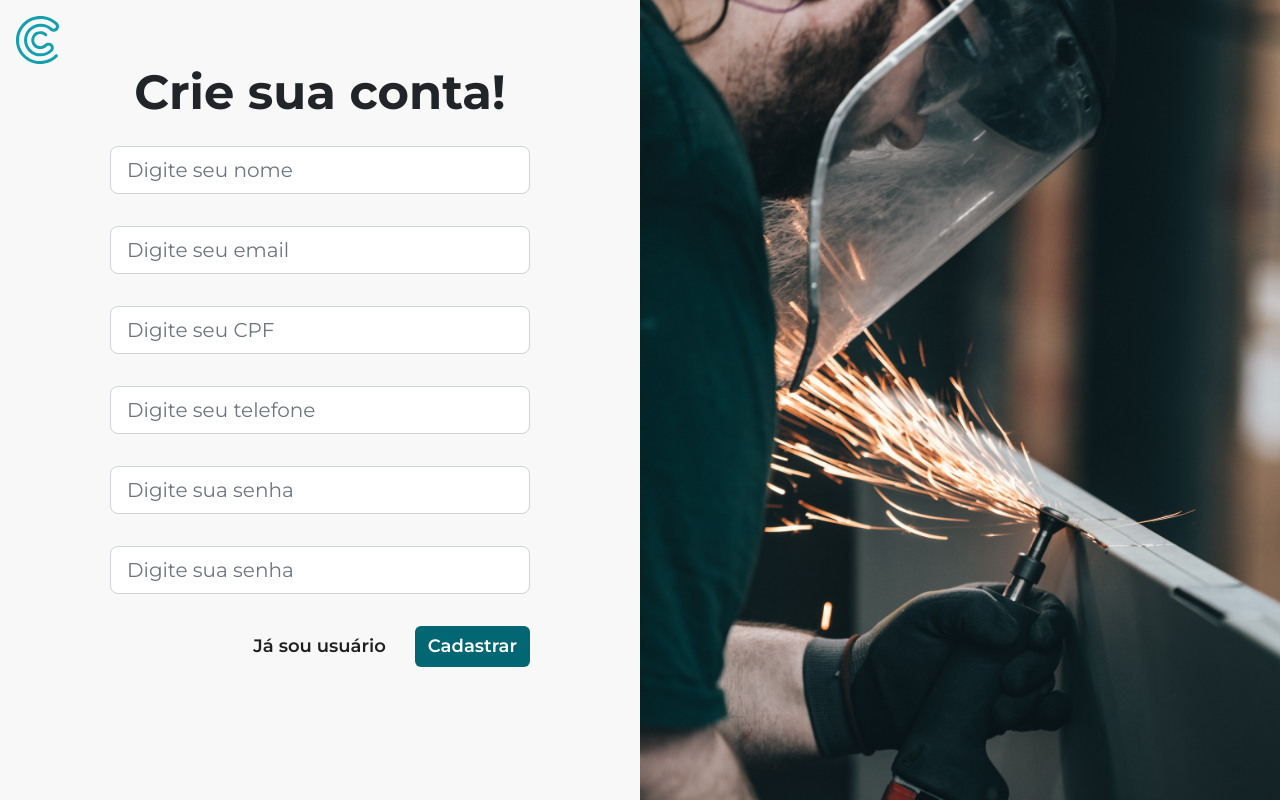
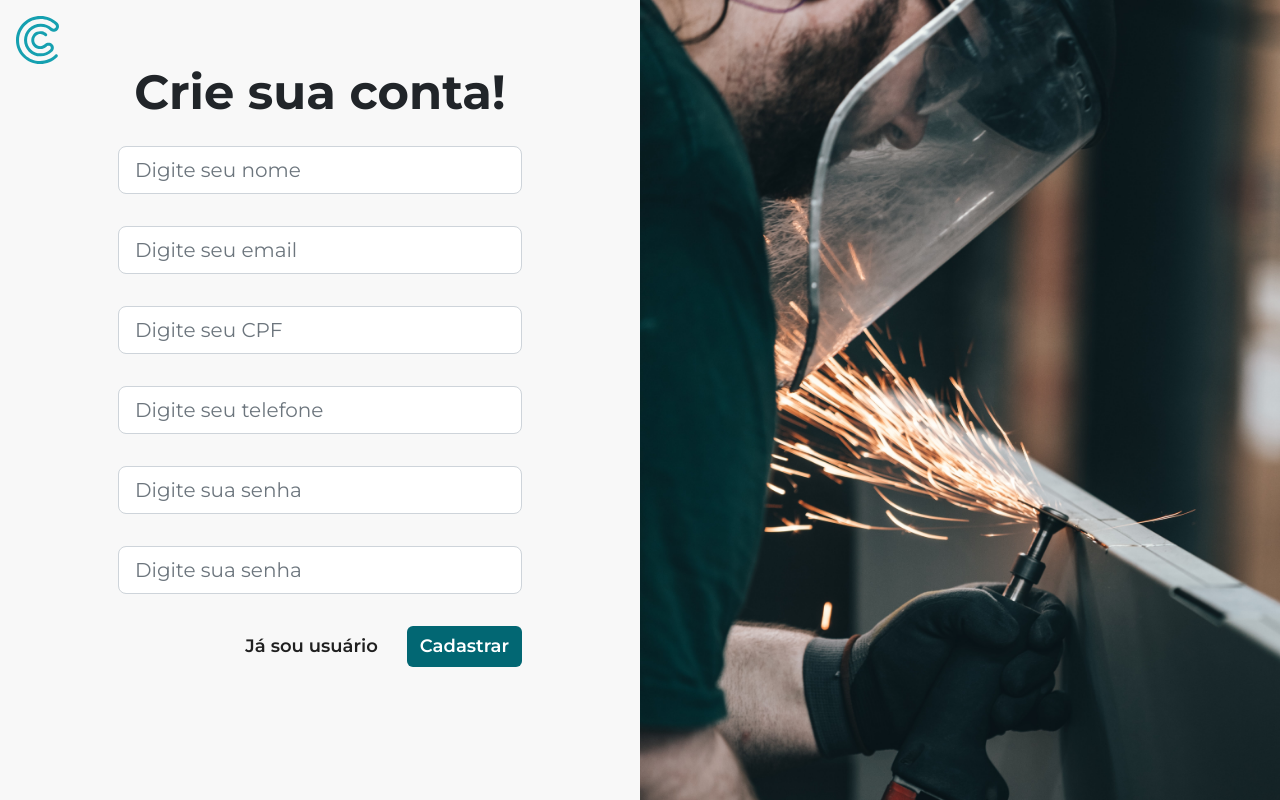
Before and after one commit to RhoBlop/Contratai, a PHP site: page /cadastro.php in a window 1280 px wide. Run offline with PHP 8.4, Linux system fonts and the light colour scheme; some libraries are stand-ins or nearby versions.

Commit message:
mais coisa

```diff
--- a/cadastro.php
+++ b/cadastro.php
@@ -20,8 +20,7 @@
                             <h2>Crie sua conta!</h2>
                         </div>
 
-                        <form id="cadastro" class="form-cadastro d-flex flex-column" onsubmit="sendCadastro(event, '#feedbackUsuario')">
-                            <div class="row g-3">
+                        <form id="cadastro" class="form-cadastro row g-3" onsubmit="sendCadastro(event, '#feedbackUsuario')">
                                 <div class="form-group mb-3">
                                     <input type="text" class="form-control form-control-lg" id="nome" name="nome" placeholder="Digite seu nome" autocomplete="off" required>
                                 </div>
@@ -55,13 +54,11 @@
                                 <!-- div para comunicação com usuário -->
                                 <div id="feedbackUsuario"></div>
 
-
-                            </div>
                             <!-- NOME -->
                             <div class="buttons d-flex justify-content-end align-items-center gap-3 my-3">
                                     <a href="#" class="btn btn-link">Já sou usuário</a>
                                     <button type="submit" class="btn btn-green">Cadastrar</button>
-                                </div>
+                            </div>
                         </form>
                     </div>
 
--- a/css/style.css
+++ b/css/style.css
@@ -411,6 +411,10 @@ footer i {
     max-width: 420px;
 }
 
+.cadastro > .form-group {
+    padding: 0;
+}
+
 .cadastro-side-image {
     overflow: hidden;
 }
```
